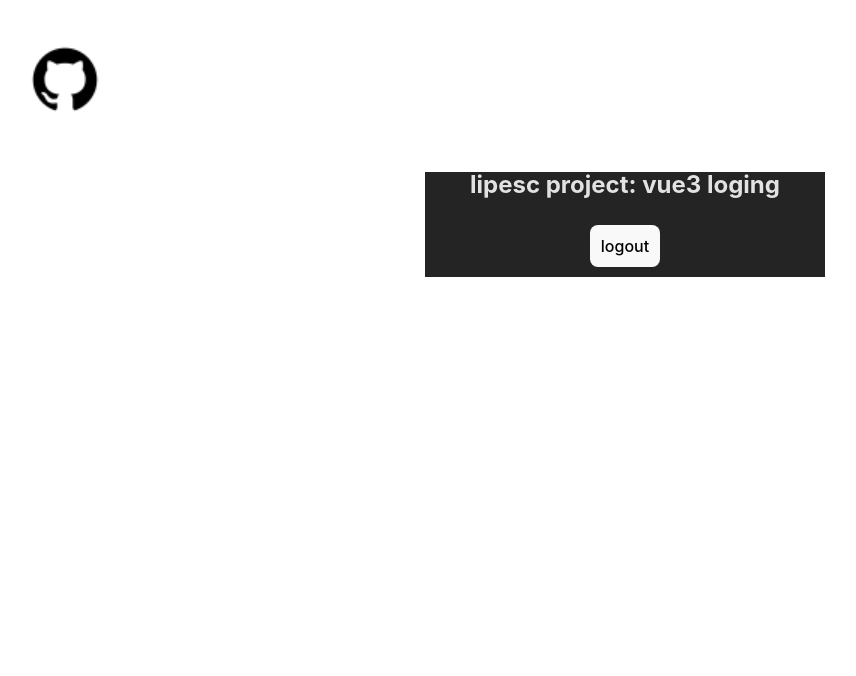
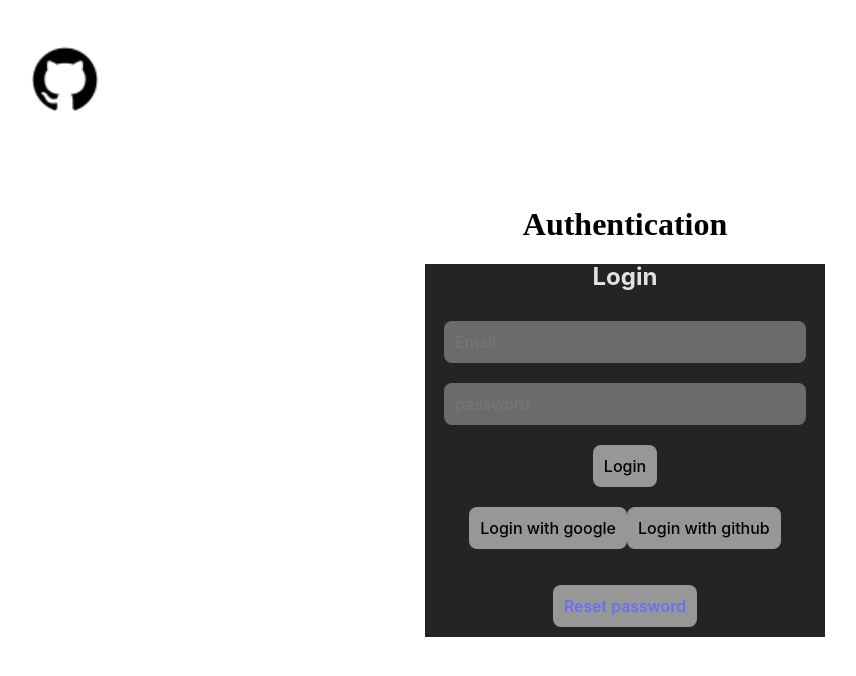
Before and after one commit to lipesc/vue-auth, a Vue app: page / in a window 1280 px wide. Shown: the top 676 px of the page, without its empty margins (15-871 px from the left). Built offline with nearby package versions, Linux system fonts and the light colour scheme; no server answers.

Commit message:
fix redirect routers

```diff
--- a/src/components/Login.vue
+++ b/src/components/Login.vue
@@ -21,6 +21,7 @@
 import { ref } from "vue";
 import { auth } from "../firebase";
 import { signInWithEmailAndPassword, signInWithPopup, GoogleAuthProvider, GithubAuthProvider, sendPasswordResetEmail } from "firebase/auth";
+import { useRouter } from "vue-router";
 
 
 export default {
@@ -28,10 +29,12 @@ export default {
     const email = ref("");
     const password = ref("");
 
+    const router = useRouter();
     const login = async () => {
       try {
         await signInWithEmailAndPassword(auth, email.value, password.value);
         alert("loggeg in successfully ***");
+        router.push('/home');
       } catch (error) {
         alert(error.message);
       }
@@ -42,6 +45,8 @@ export default {
         const provider = new GoogleAuthProvider();
         await signInWithPopup(auth, provider);
         alert("logged in with google ***");
+        router.push('/home');
+
       } catch (error) {
         alert(error.message);
       }
@@ -53,6 +58,8 @@ export default {
         const provider = new GithubAuthProvider();
         await signInWithPopup(auth, provider);
         alert("Logge in with Github ***");
+        router.push('/home');
+
       } catch (error) {
         alert(error.message);
       }
@@ -63,6 +70,7 @@ export default {
       try {
         await sendPasswordResetEmail(auth, email.value);
         alert("Password reset email sent.");
+
       } catch (error) {
         alert(error.message);
       }
@@ -102,7 +110,7 @@ input {
   font-size: 1em;
   font-weight: 500;
   font-family: inherit;
-  background-color: #e0dfdf;
+  background-color: #6b6b6b;
   cursor: pointer;
   transition: border-color 0.25s;
 }
@@ -151,13 +159,13 @@ button:focus-visible {
 @media (prefers-color-scheme: light) {
   :root {
     color: #213547;
-    background-color: #ffffff;
+    background-color: #6e6e6e;
   }
   a:hover {
     color: #747bff;
   }
   button {
-    background-color: #f9f9f9;
+    background-color: #979797;
   }
 }
 
--- a/src/router/index.js
+++ b/src/router/index.js
@@ -4,8 +4,8 @@ import Home from "../views/Home.vue";
 import { auth } from "../firebase";
 
 const routes = [
-  { path: "/", component: Home, meta: { requiresAuth: true } },
-  { path: "/auth", component: Auth },
+  { path: "/", component: Auth },
+  { path: "/home", component: Home, meta: { requiresAuth: true } },
 
 ];
 
--- a/src/views/Home.vue
+++ b/src/views/Home.vue
@@ -17,7 +17,7 @@ export default {
       try {
         await signOut(auth);
         alert("Logged out successfully.");
-        router.push('/login');
+        router.push('/');
       } catch (error) {
         alert(error.message);
       }
```
